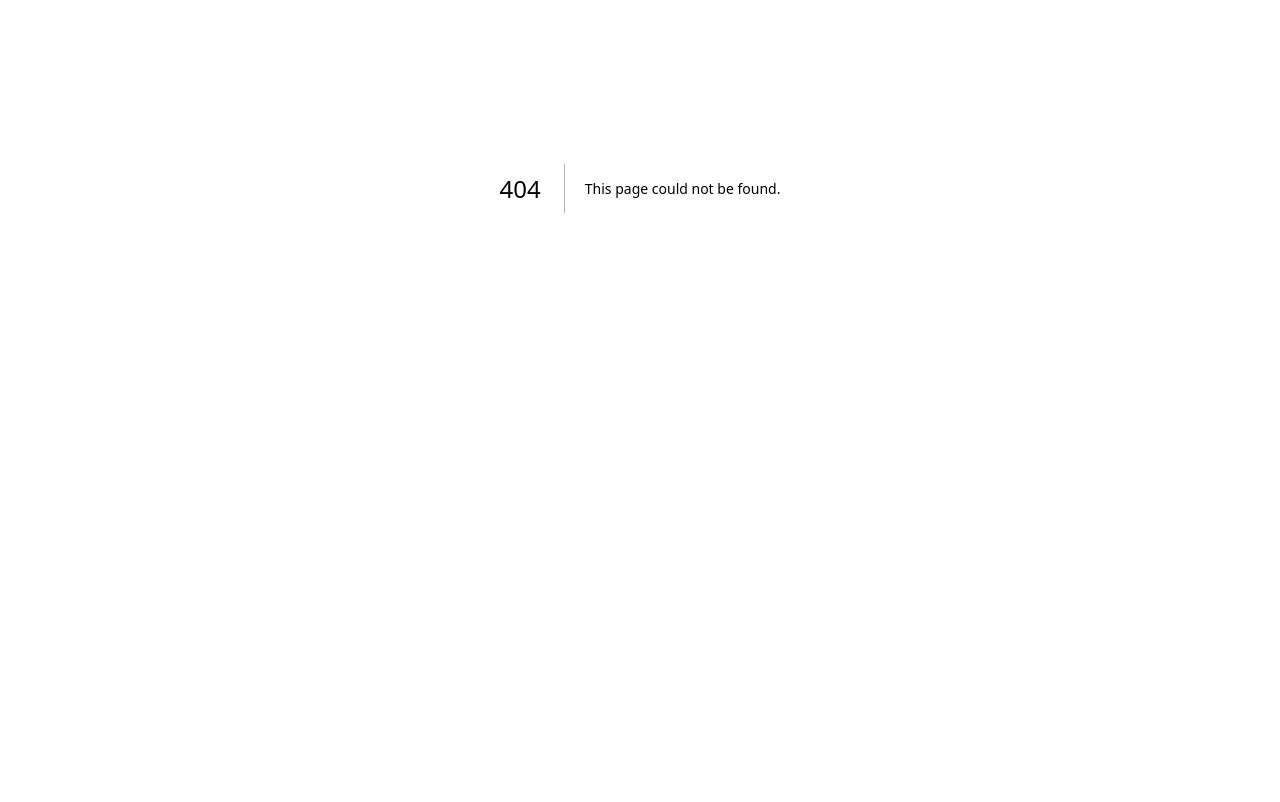
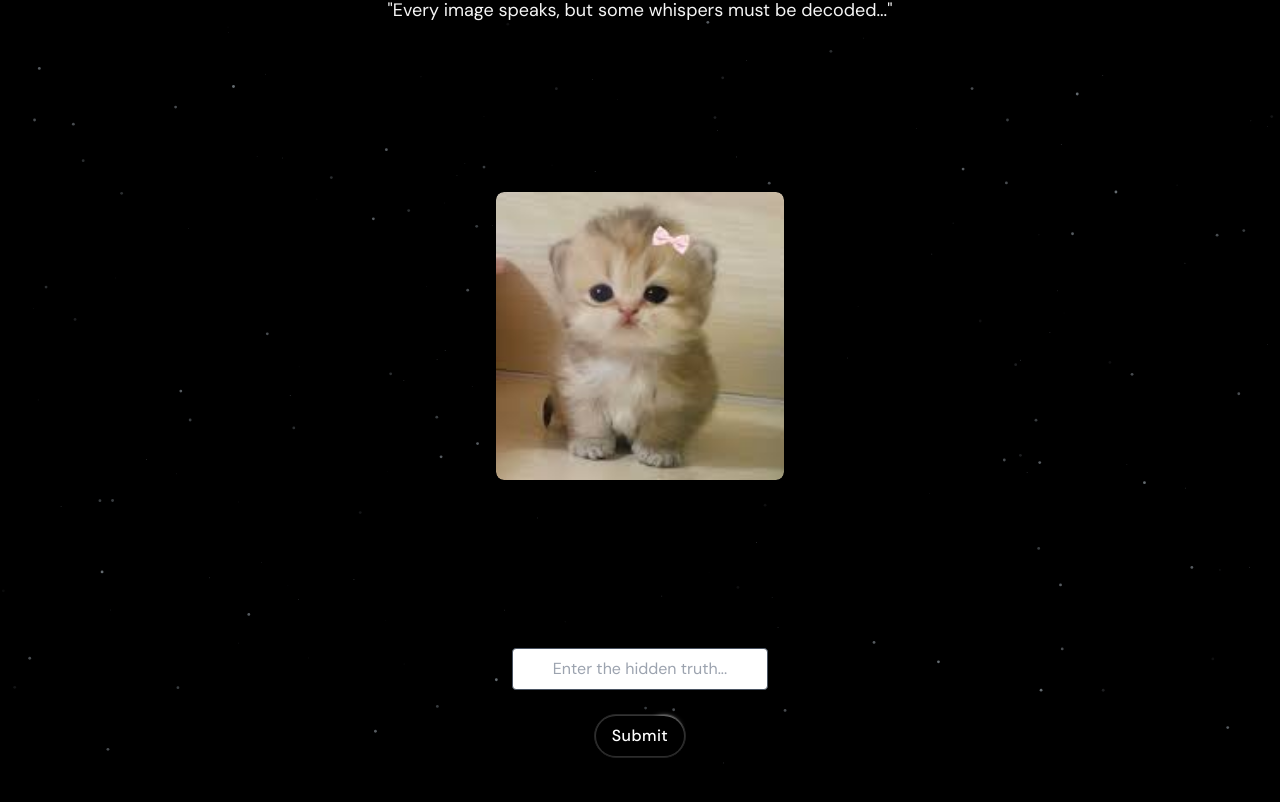
Before and after one commit to metatarsals/cloud-mystery-game, a Next.js app: page /hidden-in-plain-sight in a window 1280 px wide. Before the commit this address had no page. Shown: the part 212-1014 px from the top of the page. Before the commit the page ends 800 px from the top, so only its background shows below. Built offline with nearby package versions, Linux system fonts and the light colour scheme.

Commit message:
folder change

```diff
--- a/src/app/Ciphered whispers/page.tsx
+++ b/src/app/ciphered-whispers/page.tsx
@@ -19,7 +19,7 @@ export default function Level2() {
   const handleSubmit = () => {
     if (input.toUpperCase() === correctAnswer) {
       setIsCorrect(true);
-      setTimeout(() => router.push("/level3"), 2000);
+      setTimeout(() => router.push("/traces-of-truth"), 2000);
     } else {
       alert("The cipher mocks your ignorance... Try again.");
     }
--- a/src/app/components/hero.tsx
+++ b/src/app/components/hero.tsx
@@ -33,7 +33,7 @@ export default function Hero() {
               size: "icon",
               className: "px-4 py-4 !rounded-full",
             })}
-            href="/level1" // Changed from "/get-started" to "/level1"
+            href="/hidden-in-plain-sight"
           >
             <MagnifyingGlassIcon className="w-16 h-16" />
           </Link>
--- a/src/app/Hidden in Plain Sight/page.tsx
+++ b/src/app/hidden-in-plain-sight/page.tsx
@@ -19,7 +19,7 @@ export default function Level1() {
   const handleSubmit = () => {
     if (input.toLowerCase() === correctAnswer) {
       setIsCorrect(true);
-      setTimeout(() => router.push("/level2"), 2000);
+      setTimeout(() => router.push("/ciphered-whispers"), 2000);
     } else {
       alert("Incorrect! The shadows whisper… Try again.");
     }
--- a/src/app/Traces of Truth/page.tsx
+++ b/src/app/traces-of-truth/page.tsx
@@ -33,7 +33,7 @@ export default function Level3() {
 
     if (message.toLowerCase() === correctMessage) {
       setIsCorrect(true);
-      setTimeout(() => router.push("/level4"), 2000);
+      setTimeout(() => router.push("/the-final-deception"), 2000);
     } else {
       alert("The data eludes you... Seek deeper.");
     }
```
Also changed, not shown: src/app/the-final-deception/page.tsx (renamed from src/app/The Final Deception/page.tsx).
